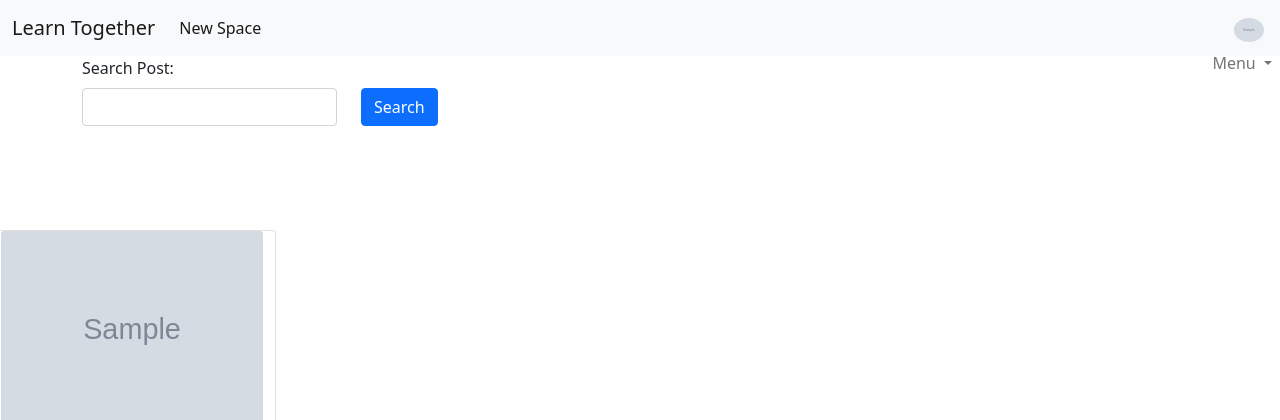
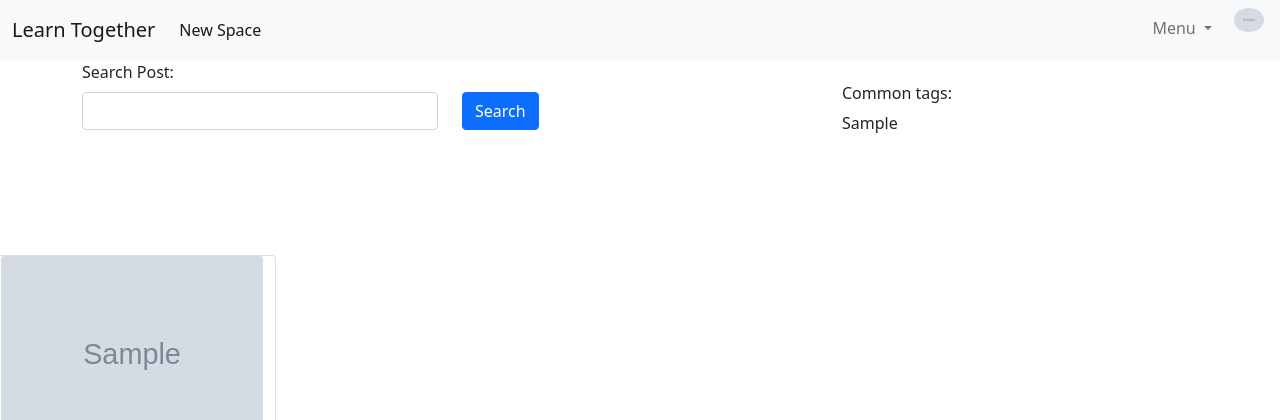
Before and after one commit to erdembilgin/SWE-573-Project, a Django app: page /posts/1/ in a window 1280 px wide. Shown: the top 420 px of the page. Run offline with Django 4.2, Linux system fonts and the light colour scheme; a user stored in the database is signed in; tables that the repository leaves empty hold one stand-in row (values such as "Sample post"); grey boxes marked "Sample" are stand-in pictures.

Commit message:
menu dropdown positioned and tags displayed

```diff
--- a/posts/views.py
+++ b/posts/views.py
@@ -24,9 +24,11 @@ class ListPosts(View):
             context = dict()
             context['posts'] = Post.objects.filter(space=spaceid)
             spaceuser = Space.objects.get(id=spaceid).user.all()
+            space_object = Space.objects.get(id=spaceid)
             if request.user in spaceuser:
                 context['button'] = True
                 context['spaceid'] = spaceid
+                context['space'] = space_object
             return render(request, self.template_name, context)
         return redirect("/")
 
@@ -35,13 +37,15 @@ class ListPosts(View):
             search_word = request.POST['searchposts']
             context = dict()
             print("this is space id ", spaceid)
-            context['posts'] = Post.objects.filter(title__contains=search_word, space=spaceid)
+            context['posts'] = Post.objects.filter(title__icontains=search_word, space=spaceid)
             spaceuser = Space.objects.get(id=spaceid).user.all()
+            space_object = Space.objects.get(id=spaceid)
             if not context['posts'].exists():
                 context['emptymsg'] = "No post could be found"
             if request.user in spaceuser:
                 context['button'] = True
                 context['spaceid'] = spaceid
+                context['space'] = space_object
             return render(request, self.template_name, context)
 
         return redirect("/")
--- a/spaces/models.py
+++ b/spaces/models.py
@@ -13,3 +13,6 @@ class Space(models.Model):
     banner = models.ImageField(blank=True, upload_to='banners', null=True)
     tags = models.TextField(null=True, blank=True)
     user = models.ManyToManyField(User, null=True, blank=True)
+
+    def tags_as_list(self):
+        return self.tags.split(',')
--- a/spaces/views.py
+++ b/spaces/views.py
@@ -26,7 +26,7 @@ class HomeView(View):
         if request.user.is_authenticated:
             search_word = request.POST['searchspaces']
             context = dict()
-            context['spaces'] = Space.objects.filter(title__contains=search_word)
+            context['spaces'] = Space.objects.filter(title__icontains=search_word)
             if not context['spaces'].exists():
                 context['emptymsg'] = "No space could be found"
             return render(request, self.template_name, context)
--- a/templates/accounts/navbar.html
+++ b/templates/accounts/navbar.html
@@ -14,12 +14,7 @@
 
 
             </ul>
-            <div class="position-absolute end-0">
-                <a class="navbar-brand" href="#">
-                    <img src="/media/{{user.profile_photo}}" class="rounded-circle" onerror="this.style.display='none'"
-                        width="30" height="24" class="d-inline-block align-text-top">
-                </a>
-                <div class="position-absolute end-0">
+            <div class="pe-5 pb-1">
                 <ul class="navbar-nav me-auto mb-2 mb-lg-0">
 
                     <li class="nav-item dropdown">
@@ -37,6 +32,12 @@
 
                 </ul>
             </div>
+            <div class="position-absolute end-0 pb-4">
+                <a class="navbar-brand" href="#">
+                    <img src="/media/{{user.profile_photo}}" class="rounded-circle" onerror="this.style.display='none'"
+                        width="30" height="24" class="d-inline-block align-text-top">
+                </a>
+
             </div>
         </div>
     </div>
--- a/templates/accounts/signup.html
+++ b/templates/accounts/signup.html
@@ -11,6 +11,7 @@ Sign Up
 {% block content %}
 
   <center>
+    <p>{{warning}}</p>
     <form method="post" enctype="multipart/form-data">
       {% csrf_token %}
 
--- a/templates/posts/posts.html
+++ b/templates/posts/posts.html
@@ -14,7 +14,7 @@ Posts
   {% csrf_token %}
 
   <div class="container ">
-    <div class="row form-outline mb-4 w-50">
+    <div class="row form-outline mb-4 w-80">
       <div class="col-sm">
         <label class="form-label" for="form1Example1">Search Post:</label>
         <input type="text" id="form1Example1" name="searchposts" class="form-control" />
@@ -22,6 +22,15 @@ Posts
       <div class="col-sm">
         <br>
         <button type="submit" class="btn btn-primary btn-block mt-2">Search</button>
+
+      </div>
+      <div class="col-sm pt-4 end-0">
+        <h6>Common tags:</h6>
+        <p>
+          {% for tag in space.tags_as_list %}
+              {{ tag }}{% if not forloop.last %},{% endif %}
+          {% endfor %}
+          </p>
       </div>
     </div>
   </div>
@@ -29,6 +38,7 @@ Posts
 
 
 </form>
+
 <br><br>
 
 <p>{{emptymsg}}</p>
```
Also changed, not shown: accounts/views.py (+10 -4 lines), media/pictures/tree-736885__480_zd4mWjE.jpg (added). Lines whose indentation alone changed are shown as unchanged.
